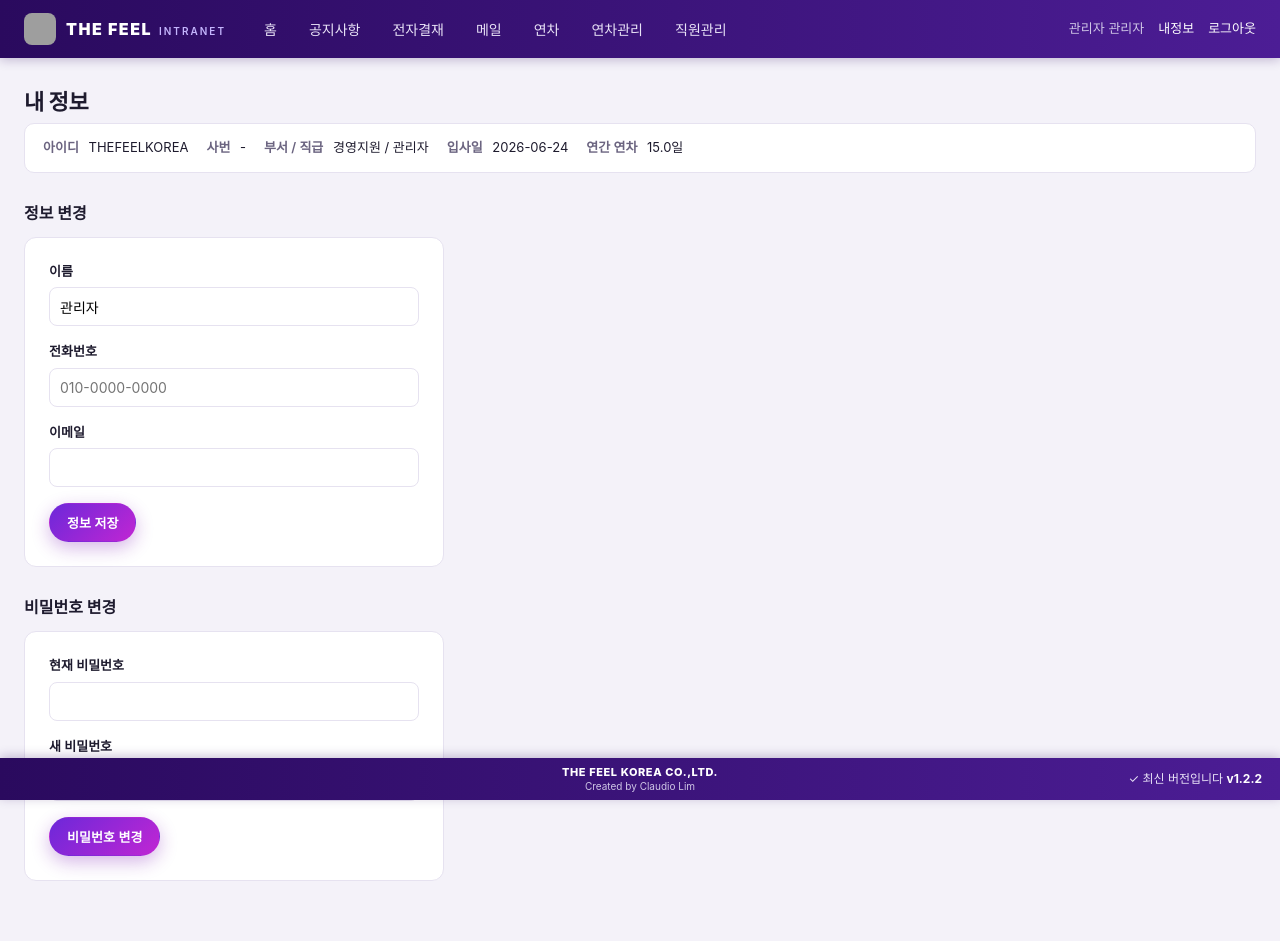
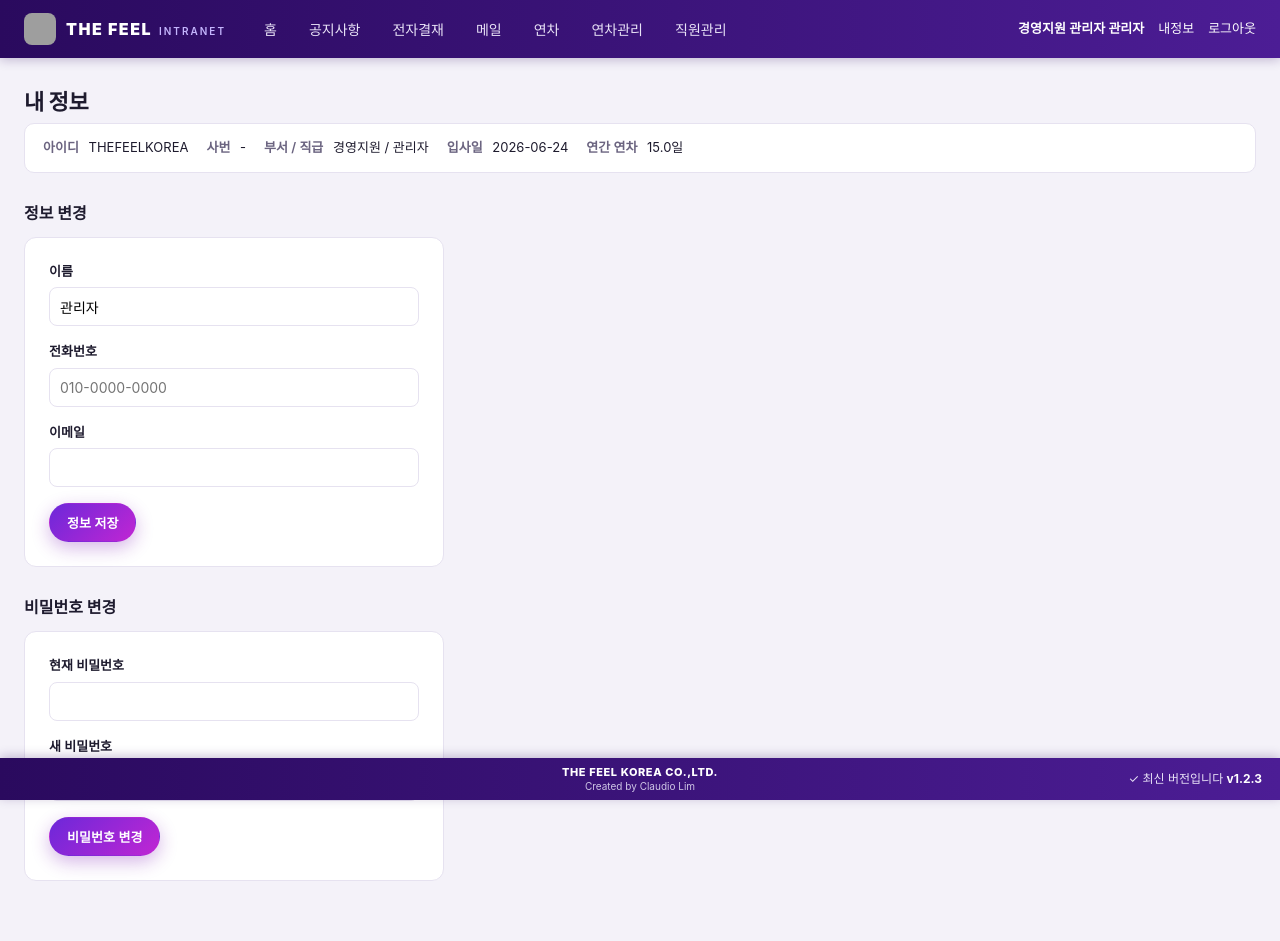
Before and after one commit to Claudio-sys11/thefeel-intranet, a Flask app: page /account in a window 1280 px wide. Run offline with Flask 3, Linux system fonts and the light colour scheme; the visitor is signed in with stand-in values (Sample User, id 1); data comes from the database, SQL or seed files in the repository; tables that the repository leaves empty hold one stand-in row (values such as "Sample post"); grey boxes are pictures that could not be loaded.

Commit message:
v1.2.3 - 우측 상단에 부서+이름+직책(사번) 표시
- 상단바 우측 사용자 정보를 '부서 · 부서2 이름 직책 (사번)' 형식으로 표시
- 직책 미입력 시 직급으로 자동 대체

Co-Authored-By: Claude Opus 4.8 <noreply@anthropic.com>

```diff
--- a/static/style.css
+++ b/static/style.css
@@ -25,6 +25,7 @@ a:hover{text-decoration:underline}
 .badge{background:var(--danger);color:#fff;border-radius:10px;padding:1px 7px;font-size:11px;font-weight:700}
 .userbox{display:flex;align-items:center;gap:14px;color:#cfc6e6;font-size:13px}
 .userbox a{color:#fff}
+.me-info{color:#fff;font-weight:600}
 
 main{max-width:1360px;margin:0 auto;padding:28px 24px 60px}
 main.plain{max-width:none;padding:0}
--- a/templates/base.html
+++ b/templates/base.html
@@ -26,7 +26,8 @@
     {% if can_users %}<a href="{{ url_for('admin_users') }}">직원관리</a>{% endif %}
   </nav>
   <div class="userbox">
-    <span>{{ current_user['name'] }} {{ current_user['position'] or '' }}</span>
+    <span class="me-info">{{ current_user['dept'] or '' }}{% if current_user['dept2'] %} · {{ current_user['dept2'] }}{% endif %}
+      {{ current_user['name'] }} {{ current_user['job_title'] or current_user['position'] or '' }}{% if current_user['emp_no'] %} ({{ current_user['emp_no'] }}){% endif %}</span>
     <a href="{{ url_for('account') }}">내정보</a>
     <a href="{{ url_for('logout') }}">로그아웃</a>
   </div>
--- a/version.py
+++ b/version.py
@@ -1,6 +1,6 @@
 # -*- coding: utf-8 -*-
 """버전 및 배포 정보 (릴리스마다 __version__ 만 올리면 됨)"""
-__version__ = "1.2.2"
+__version__ = "1.2.3"
 GITHUB_OWNER = "Claudio-sys11"
 GITHUB_REPO = "thefeel-intranet"
 # 릴리스 자산(설치파일) 이름 패턴 (실제 파일명에는 버전이 붙음: ...-1.0.2.exe)
```
